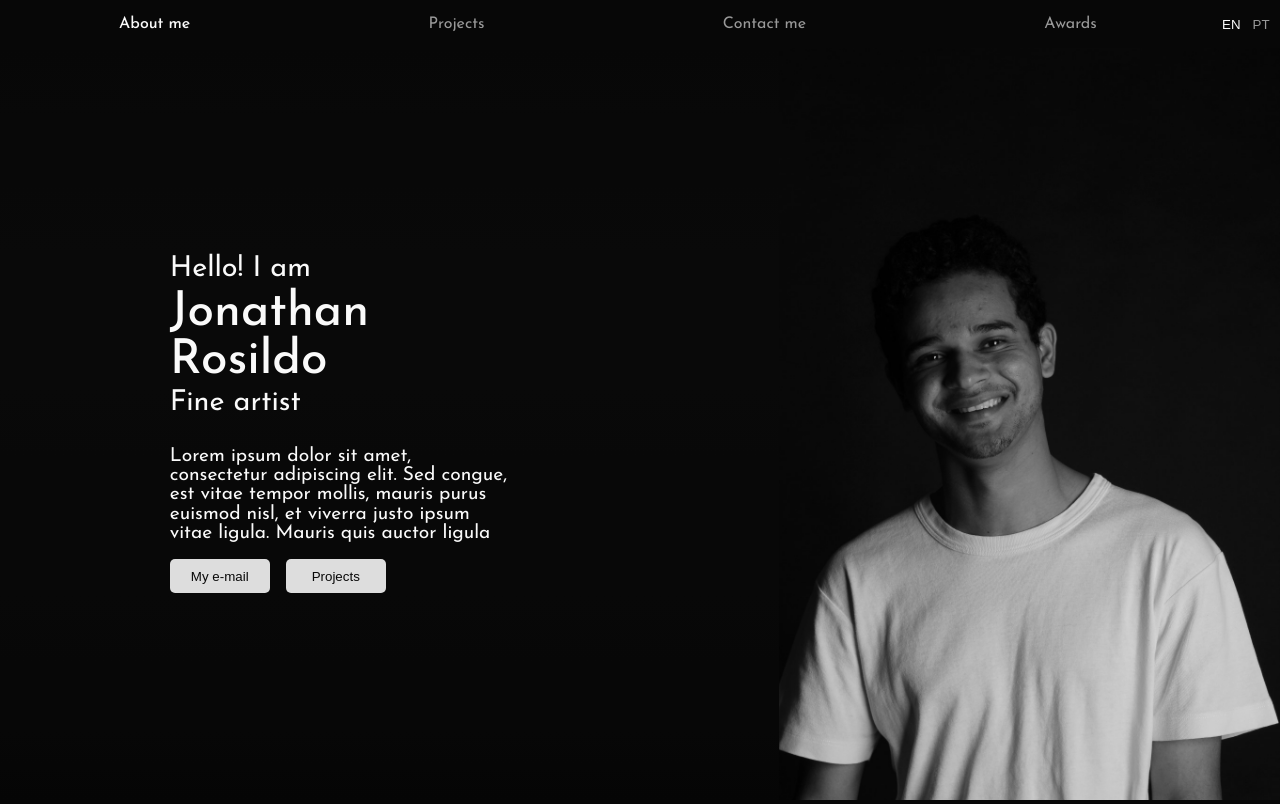
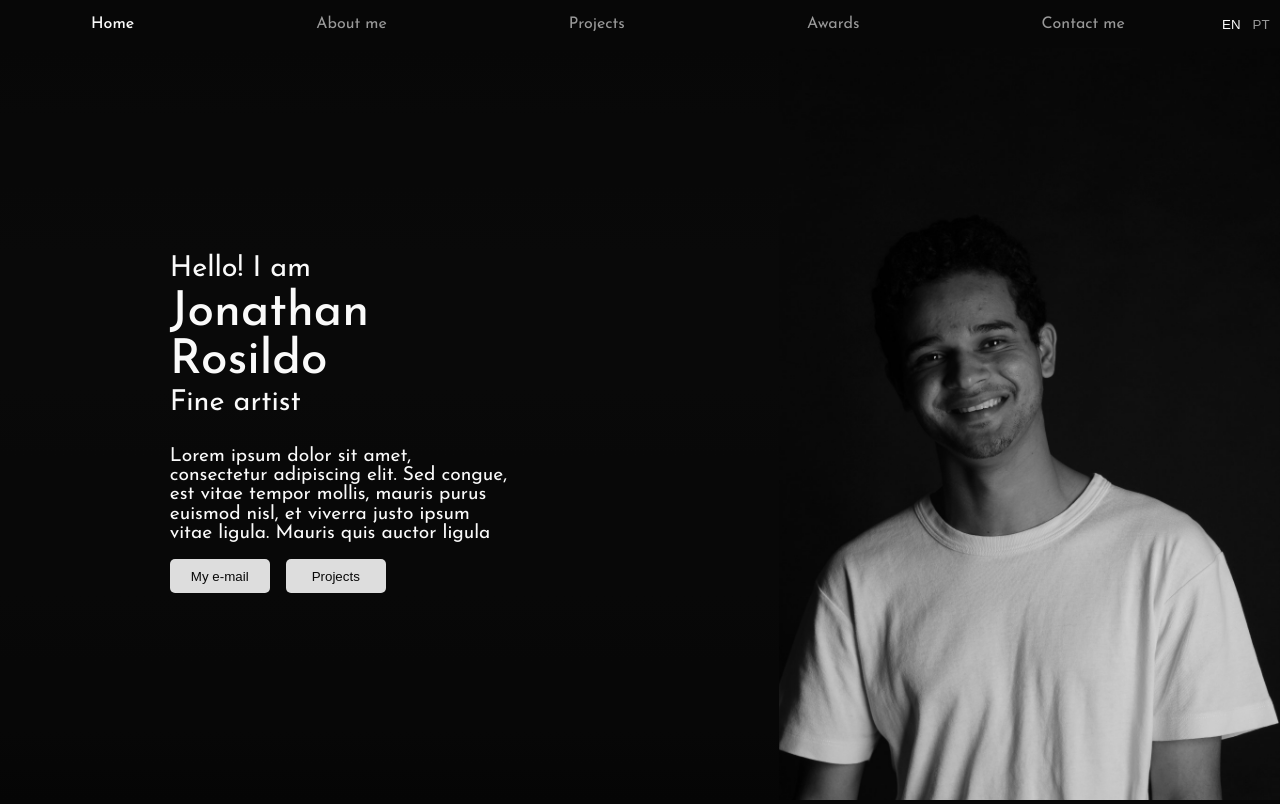
Before and after one commit to leohx2/CS50s_Web, a Django app: page / in a window 1280 px wide. Run offline with Django 3.2, Linux system fonts and the light colour scheme.

Commit message:
Home Nav update

```diff
--- a/FinalProject/finalproject/portfolio/templates/portfolio/index.html
+++ b/FinalProject/finalproject/portfolio/templates/portfolio/index.html
@@ -20,10 +20,11 @@
         <header>
             <nav class="navBar">
                 <ul>
-                    <li><a class="navA active" href="#">About me</a></li>
+                    <li><a class="navA active" href="#">Home</a></li>
+                    <li><a class="navA " href="#">About me</a></li>
                     <li><a class="navA" href="#">Projects</a></li>
+                    <li><a class="navA" href="#">Awards</a></li>
                     <li><a class="navA" href="#">Contact me</a></li>
-                    <li><a class="navA" href="#">Awards</a></li>
                 </ul>
                 <div class="navBar-language">
                     <button id="EN" class="languageBtn active">EN</button>
```
